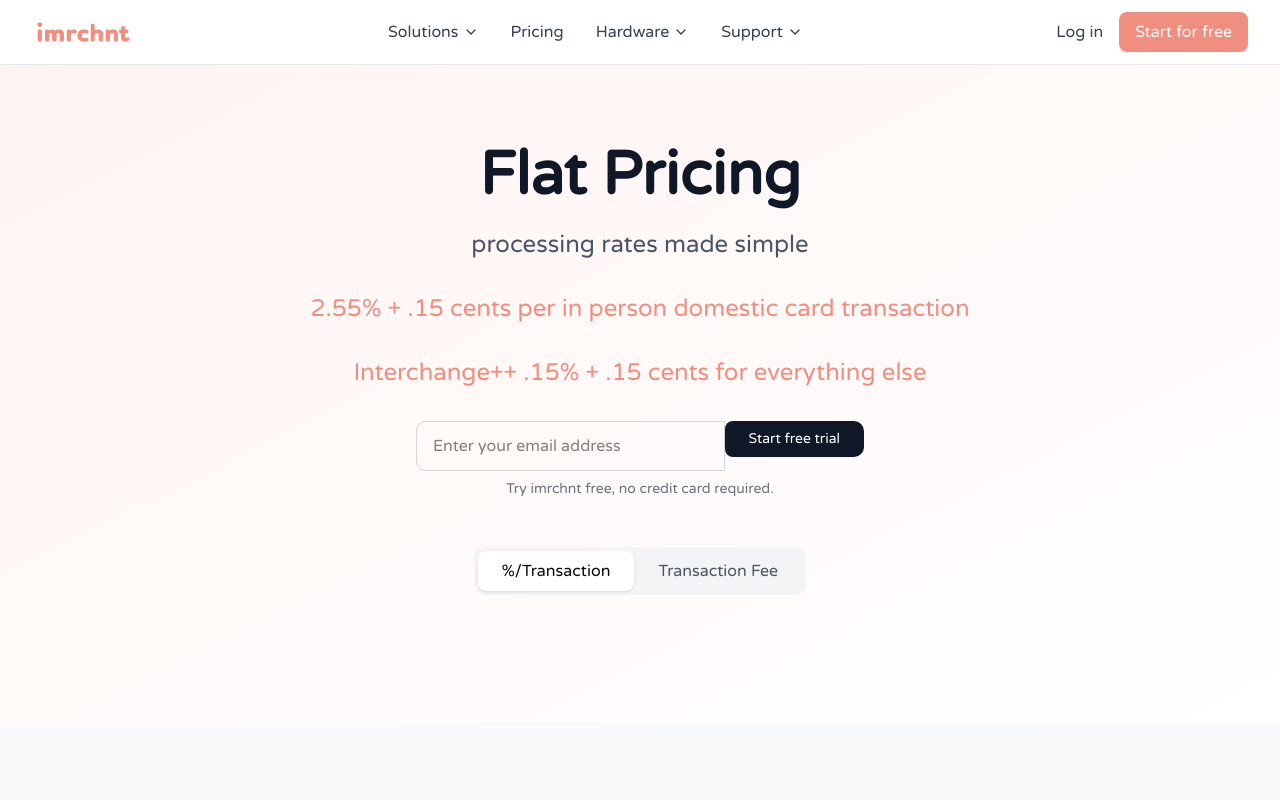
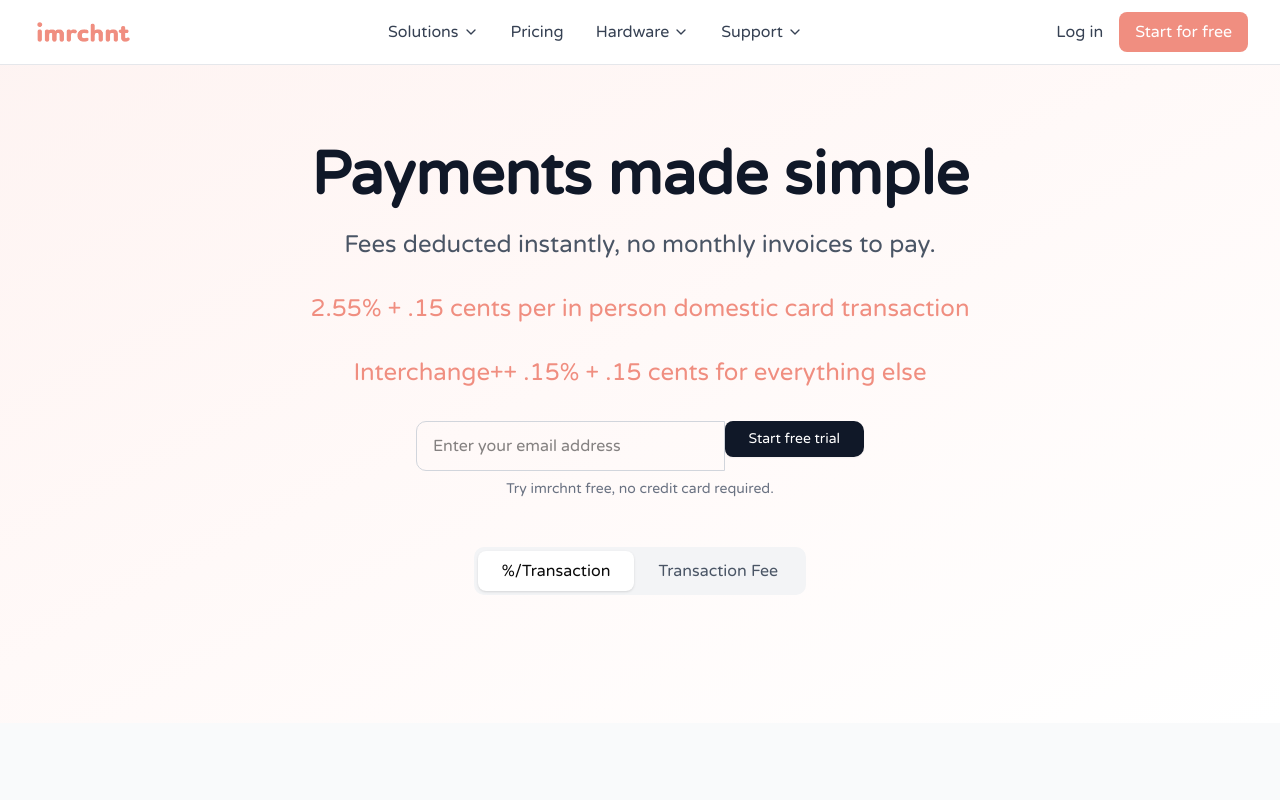
Before and after one commit to MarkHochreiter/imrchnt-website, a React (Vite) app: page / in a window 1280 px wide. Both pictures are taken after a click on the button "Pricing". Shown: the top 800 px of the page. Built offline with nearby package versions, Linux system fonts and the light colour scheme.

Commit message:
Update PricingPage.jsx

```diff
--- a/src/components/PricingPage.jsx
+++ b/src/components/PricingPage.jsx
@@ -112,10 +112,10 @@ function PricingPage() {
       <section className="bg-gradient-to-br from-[#f08e80]/10 to-white py-20">
         <div className="max-w-7xl mx-auto px-4 sm:px-6 lg:px-8 text-center">
           <h1 className="text-4xl md:text-6xl font-extrabold text-gray-900 mb-6">
-           Flat Pricing
+           Payments made simple
           </h1>
           <p className="text-xl md:text-2xl text-gray-600 mb-8">
-            processing rates made simple<br /><br />
+            Fees deducted instantly, no monthly invoices to pay.<br /><br />
             <span className="text-[#f08e80] font-bold">2.55% + .15 cents per in person domestic card transaction</span>
             <br />
             <br />
```
